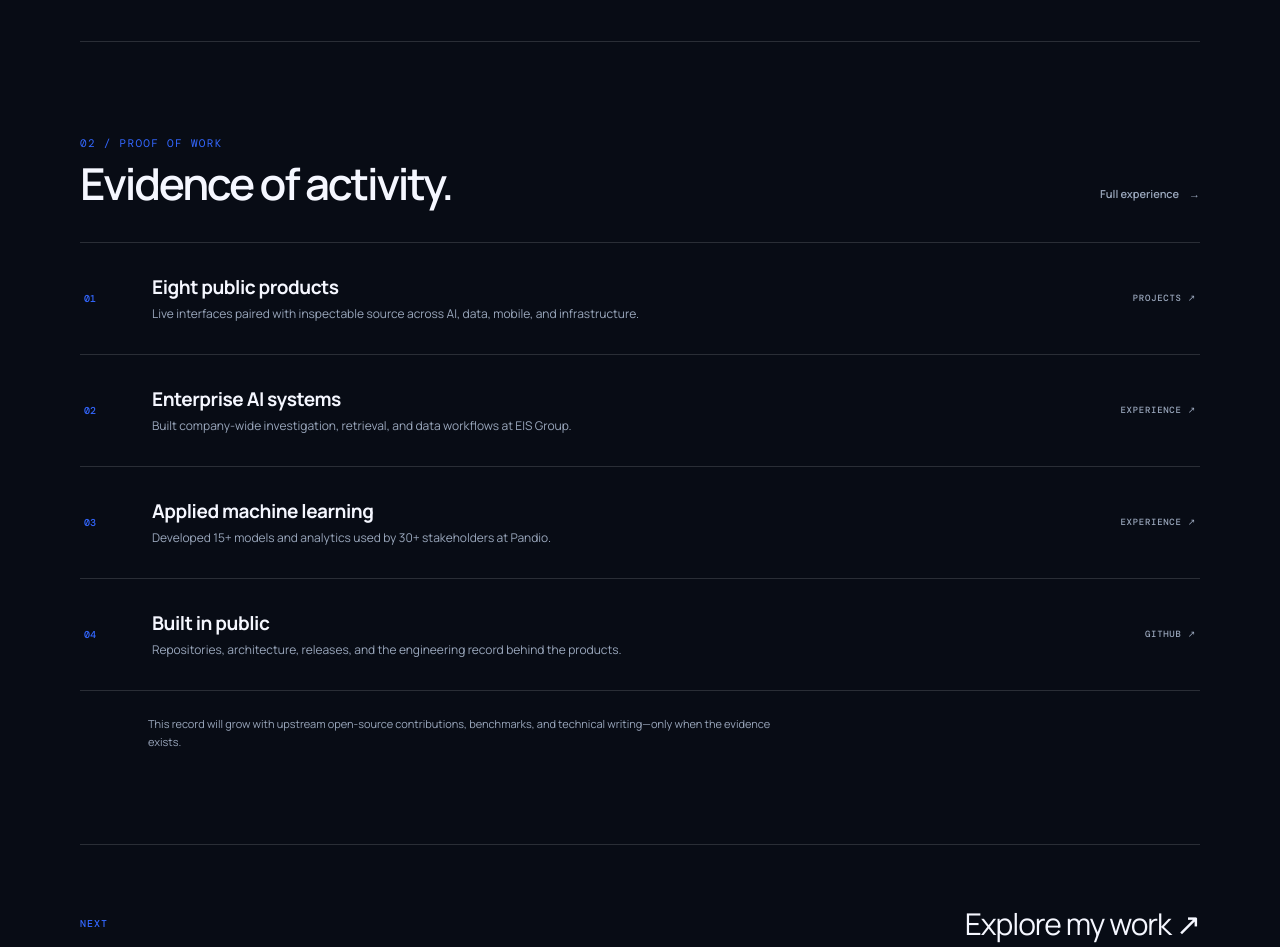
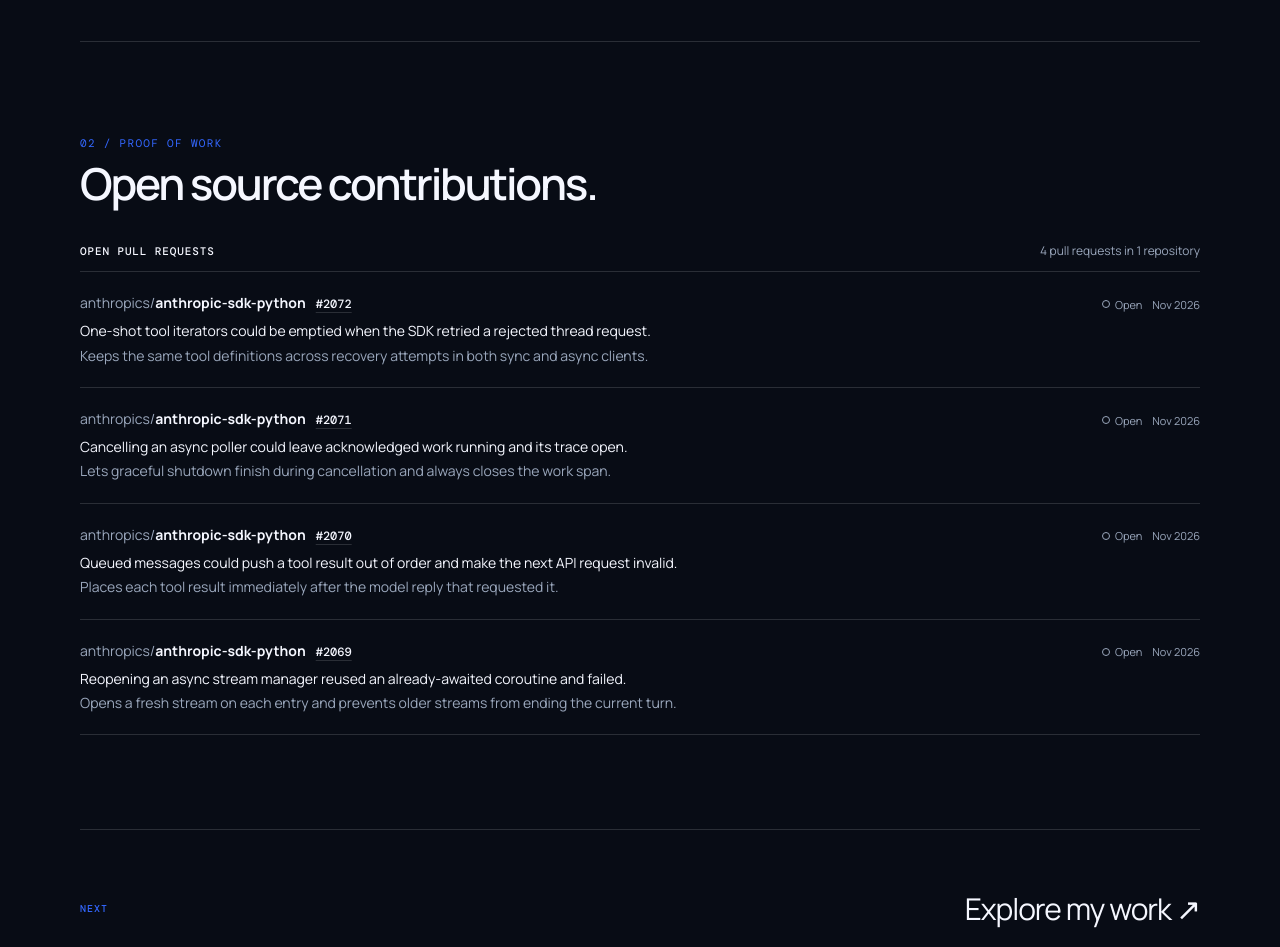
Before and after one commit to jonxsong/jonzhang, a plain HTML site: page dist/index.html in a window 1280 px wide. Shown: the part 1940-2887 px from the top of the page. Drawn offline with nearby package versions, Linux system fonts and the light colour scheme; a web font is replaced by a local one.

Commit message:
Show upstream open source contributions on homepage

```diff
--- a/dist/app.js
+++ b/dist/app.js
@@ -365,17 +365,19 @@ const translationsZh = {
   "Explore every project": "探索全部项目",
   "Full case cards, systems, status, live products, and source code.": "完整项目卡片、系统信息、状态、在线产品与源代码。",
   "02 / PROOF OF WORK": "02 / 工作证明",
-  "Evidence of activity.": "持续行动的证据。",
-  "Full experience": "完整工作经历",
-  "Eight public products": "八个公开产品",
-  "Live interfaces paired with inspectable source across AI, data, mobile, and infrastructure.": "涵盖 AI、数据、移动端和基础设施的在线产品，并附可查阅的源代码。",
-  "Enterprise AI systems": "企业级 AI 系统",
-  "Built company-wide investigation, retrieval, and data workflows at EIS Group.": "在 EIS Group 构建公司级调查、检索与数据工作流。",
-  "Applied machine learning": "应用机器学习",
-  "Developed 15+ models and analytics used by 30+ stakeholders at Pandio.": "在 Pandio 开发 15 个以上模型，以及服务 30 多位利益相关者的分析工具。",
-  "Built in public": "公开构建",
-  "Repositories, architecture, releases, and the engineering record behind the products.": "展示产品背后的代码仓库、架构、版本与工程记录。",
-  "This record will grow with upstream open-source contributions, benchmarks, and technical writing—only when the evidence exists.": "这份记录将随着上游开源贡献、基准测试和技术写作逐步增长——只在证据真实存在时呈现。",
+  "Open source contributions.": "开源贡献。",
+  "OPEN PULL REQUESTS": "开放的拉取请求",
+  "4 pull requests in 1 repository": "1 个仓库 · 4 个拉取请求",
+  "Open": "开放",
+  "Nov 2026": "2026 年 11 月",
+  "One-shot tool iterators could be emptied when the SDK retried a rejected thread request.": "线程请求被拒绝后，SDK 重试时可能耗尽只能遍历一次的工具迭代器。",
+  "Keeps the same tool definitions across recovery attempts in both sync and async clients.": "让同步和异步客户端在每次恢复尝试中都保留相同的工具定义。",
+  "Cancelling an async poller could leave acknowledged work running and its trace open.": "取消异步轮询器时，已确认的任务可能仍在运行，其追踪跨度也可能未关闭。",
+  "Lets graceful shutdown finish during cancellation and always closes the work span.": "让优雅停机在取消期间完成，并确保任务追踪跨度始终关闭。",
+  "Queued messages could push a tool result out of order and make the next API request invalid.": "排队的消息可能打乱工具结果的顺序，导致下一次 API 请求无效。",
+  "Places each tool result immediately after the model reply that requested it.": "将每个工具结果紧跟在发起调用的模型回复之后。",
+  "Reopening an async stream manager reused an already-awaited coroutine and failed.": "重新进入异步流管理器时会复用已等待过的协程，导致操作失败。",
+  "Opens a fresh stream on each entry and prevents older streams from ending the current turn.": "每次进入时打开新流，并防止旧流结束当前轮次。",
   "Where I’ve worked,": "我的工作经历，",
   "and what I built there.": "以及我在那里构建的成果。",
   "My work has moved from applied machine learning into enterprise data platforms and production GenAI systems.": "我的工作从应用机器学习逐步拓展到企业数据平台与生产级生成式 AI 系统。",
--- a/dist/index.html
+++ b/dist/index.html
@@ -25,7 +25,7 @@
     <link rel="preconnect" href="https://fonts.googleapis.com" />
     <link rel="preconnect" href="https://fonts.gstatic.com" crossorigin />
     <link href="https://fonts.googleapis.com/css2?family=DM+Mono:wght@300;400;500&family=Manrope:wght@400;500;600;700&family=Newsreader:ital,opsz,wght@1,6..72,500&display=swap" rel="stylesheet" />
-    <link rel="stylesheet" href="/styles.css?v=20261116-3" />
+    <link rel="stylesheet" href="/styles.css?v=20261117-1" />
   </head>
   <body class="home-page" data-page-title-en="Jon Zhang — GenAI / Full-Stack Engineer" data-page-title-zh="张凯淞 — 生成式 AI / 全栈工程师">
     <div class="sky" aria-hidden="true"><span class="orb orb-a"></span><span class="orb orb-b"></span><span class="orb orb-c"></span><span class="grain"></span></div>
@@ -107,15 +107,50 @@
         </div>
       </section>
 
-      <section class="home-panel proof-panel" aria-labelledby="proof-title">
-        <div class="editorial-heading reveal"><div><p class="section-kicker">02 / PROOF OF WORK</p><h2 id="proof-title">Evidence of activity.</h2></div><a href="/experience/">Full experience <span>→</span></a></div>
-        <div class="proof-list reveal">
-          <a class="proof-row" href="/projects/"><span class="proof-index">01</span><span><strong>Eight public products</strong><small>Live interfaces paired with inspectable source across AI, data, mobile, and infrastructure.</small></span><b>PROJECTS ↗</b></a>
-          <a class="proof-row" href="/experience/#eis"><span class="proof-index">02</span><span><strong>Enterprise AI systems</strong><small>Built company-wide investigation, retrieval, and data workflows at EIS Group.</small></span><b>EXPERIENCE ↗</b></a>
-          <a class="proof-row" href="/experience/#pandio"><span class="proof-index">03</span><span><strong>Applied machine learning</strong><small>Developed 15+ models and analytics used by 30+ stakeholders at Pandio.</small></span><b>EXPERIENCE ↗</b></a>
-          <a class="proof-row" href="https://github.com/jonxsong" target="_blank" rel="noreferrer"><span class="proof-index">04</span><span><strong>Built in public</strong><small>Repositories, architecture, releases, and the engineering record behind the products.</small></span><b>GITHUB ↗</b></a>
+      <section class="home-panel" id="open-source" aria-labelledby="open-source-title">
+        <div class="editorial-heading reveal">
+          <div><p class="section-kicker">02 / PROOF OF WORK</p><h2 id="open-source-title">Open source contributions.</h2></div>
         </div>
-        <p class="proof-note reveal">This record will grow with upstream open-source contributions, benchmarks, and technical writing—only when the evidence exists.</p>
+        <div class="contribution-group reveal">
+          <div class="contribution-group-heading">
+            <h3 id="open-prs-title">OPEN PULL REQUESTS</h3>
+            <span>4 pull requests in 1 repository</span>
+          </div>
+          <ul class="contribution-list" aria-labelledby="open-prs-title">
+            <li class="contribution">
+              <div class="contribution-header">
+                <a class="contribution-link" href="https://github.com/anthropics/anthropic-sdk-python/pull/2072" target="_blank" rel="noreferrer"><span class="contribution-repo"><span>anthropics/</span><strong>anthropic-sdk-python</strong></span> <span class="contribution-number">#2072</span></a>
+                <div class="contribution-meta"><span class="contribution-status">Open</span><time datetime="2026-11-17">Nov 2026</time></div>
+              </div>
+              <p class="contribution-issue">One-shot tool iterators could be emptied when the SDK retried a rejected thread request.</p>
+              <p class="contribution-change">Keeps the same tool definitions across recovery attempts in both sync and async clients.</p>
+            </li>
+            <li class="contribution">
+              <div class="contribution-header">
+                <a class="contribution-link" href="https://github.com/anthropics/anthropic-sdk-python/pull/2071" target="_blank" rel="noreferrer"><span class="contribution-repo"><span>anthropics/</span><strong>anthropic-sdk-python</strong></span> <span class="contribution-number">#2071</span></a>
+                <div class="contribution-meta"><span class="contribution-status">Open</span><time datetime="2026-11-17">Nov 2026</time></div>
+              </div>
+              <p class="contribution-issue">Cancelling an async poller could leave acknowledged work running and its trace open.</p>
+              <p class="contribution-change">Lets graceful shutdown finish during cancellation and always closes the work span.</p>
+            </li>
+            <li class="contribution">
+              <div class="contribution-header">
+                <a class="contribution-link" href="https://github.com/anthropics/anthropic-sdk-python/pull/2070" target="_blank" rel="noreferrer"><span class="contribution-repo"><span>anthropics/</span><strong>anthropic-sdk-python</strong></span> <span class="contribution-number">#2070</span></a>
+                <div class="contribution-meta"><span class="contribution-status">Open</span><time datetime="2026-11-17">Nov 2026</time></div>
+              </div>
+              <p class="contribution-issue">Queued messages could push a tool result out of order and make the next API request invalid.</p>
+              <p class="contribution-change">Places each tool result immediately after the model reply that requested it.</p>
+            </li>
+            <li class="contribution">
+              <div class="contribution-header">
+                <a class="contribution-link" href="https://github.com/anthropics/anthropic-sdk-python/pull/2069" target="_blank" rel="noreferrer"><span class="contribution-repo"><span>anthropics/</span><strong>anthropic-sdk-python</strong></span> <span class="contribution-number">#2069</span></a>
+                <div class="contribution-meta"><span class="contribution-status">Open</span><time datetime="2026-11-17">Nov 2026</time></div>
+              </div>
+              <p class="contribution-issue">Reopening an async stream manager reused an already-awaited coroutine and failed.</p>
+              <p class="contribution-change">Opens a fresh stream on each entry and prevents older streams from ending the current turn.</p>
+            </li>
+          </ul>
+        </div>
       </section>
 
       <aside class="next-page reveal"><p>Next</p><a href="/projects/">Explore my work <span>↗</span></a></aside>
@@ -127,6 +162,6 @@
       </footer>
     </main>
     <div class="toast" id="toast" role="status" aria-live="polite"></div>
-    <script src="/app.js?v=20261116-4"></script>
+    <script src="/app.js?v=20261117-1"></script>
   </body>
 </html>
--- a/dist/styles.css
+++ b/dist/styles.css
@@ -304,15 +304,25 @@ body.night { --ink:#f5f7ff; --muted:#9aa7bc; --paper:#080c15; --panel:rgba(17,27
 .project-index-more small { max-width:250px; margin-top:12px; color:var(--muted); font-size:11px; line-height:1.55; }
 .project-index-more>i { position:absolute; align-self:flex-end; font-size:22px; font-style:normal; }
 
-.proof-list { border-top:1px solid var(--line); }
-.proof-row { display:grid; grid-template-columns:46px 1fr auto; gap:22px; align-items:center; min-height:112px; padding:20px 4px; border-bottom:1px solid var(--line); transition:padding .2s ease,background .2s ease; }
-.proof-row:hover { padding-left:14px; padding-right:14px; background:rgba(255,255,255,.22); }
-.proof-index { color:var(--blue); font:500 10px "DM Mono",monospace; }
-.proof-row>span:nth-child(2) { display:flex; flex-direction:column; gap:5px; }
-.proof-row strong { font-size:19px; letter-spacing:-.025em; }
-.proof-row small { max-width:680px; color:var(--muted); font-size:12px; line-height:1.55; }
-.proof-row>b { color:var(--muted); font:500 9px "DM Mono",monospace; letter-spacing:.08em; }
-.proof-note { max-width:650px; margin:24px 0 0 68px; color:var(--muted); font-size:11px; line-height:1.6; }
+.contribution-group-heading { display:flex; flex-wrap:wrap; align-items:baseline; justify-content:space-between; gap:6px 16px; padding:0 0 12px; }
+.contribution-group-heading h3 { margin:0; font:500 11px/1.4 "DM Mono",monospace; letter-spacing:.08em; }
+.contribution-group-heading>span { color:var(--muted); font-size:12px; }
+.contribution-list { list-style:none; margin:0; padding:0; border-block:1px solid var(--line); }
+.contribution { padding:20px 0; }
+.contribution+.contribution { border-top:1px solid var(--line); }
+.contribution-header { display:flex; flex-wrap:wrap; align-items:baseline; justify-content:space-between; gap:5px 20px; margin-bottom:7px; }
+.contribution-link { display:inline-flex; flex-wrap:wrap; align-items:baseline; gap:2px 10px; min-width:0; font-size:14px; line-height:1.5; }
+.contribution-link:hover .contribution-number { text-decoration-color:currentColor; }
+.contribution-link:focus-visible { outline:2px solid currentColor; outline-offset:4px; border-radius:2px; }
+.contribution-repo { overflow-wrap:anywhere; }
+.contribution-repo>span,.contribution-meta,.contribution-change { color:var(--muted); }
+.contribution-repo>strong,.contribution-number { font-weight:700; }
+.contribution-number { font:500 12px/1.5 "DM Mono",monospace; text-decoration:underline; text-decoration-color:var(--line); text-underline-offset:4px; }
+.contribution-meta { display:flex; align-items:center; gap:10px; font-size:11px; white-space:nowrap; }
+.contribution-status { display:inline-flex; align-items:center; gap:5px; }
+.contribution-status::before { content:""; width:6px; height:6px; border:1px solid currentColor; border-radius:50%; }
+.contribution-issue,.contribution-change { max-width:76ch; margin:0; font-size:14px; line-height:1.6; }
+.contribution-change { margin-top:2px; }
 
 .site-footer { min-height:150px; display:grid; grid-template-columns:1fr auto auto; gap:34px; align-items:center; color:var(--muted); font:500 9px "DM Mono",monospace; letter-spacing:.08em; }
 .site-footer>div { display:flex; flex-direction:column; gap:5px; }
@@ -387,7 +397,7 @@ body.night { --ink:#f5f7ff; --muted:#9aa7bc; --paper:#080c15; --panel:rgba(17,27
 body.night .site-header { border-color:rgba(255,255,255,.13); }
 body.night .project-index-card,body.night .project-index-more,body.night .career-card,body.night .education-list article { border-color:rgba(255,255,255,.12); background:rgba(10,17,30,.58); }
 body.night .project-index-card:hover,body.night .project-index-more:hover { background:rgba(15,25,42,.78); }
-body.night .proof-row:hover,body.night .contact-directory>a:hover { background:rgba(255,255,255,.04); }
+body.night .contact-directory>a:hover { background:rgba(255,255,255,.04); }
 body.night .portrait-card { border-color:rgba(255,255,255,.12); }
 body.night .contact-icon { background:rgba(255,255,255,.04); }
 
@@ -417,11 +427,8 @@ body.night .contact-icon { background:rgba(255,255,255,.04); }
   .editorial-heading { align-items:flex-start; flex-direction:column; margin-bottom:26px; }
   .project-index-grid { grid-template-columns:1fr; }
   .project-index-more { min-height:220px; }
-  .proof-row { grid-template-columns:34px 1fr; gap:14px; }
-  .proof-row>b { grid-column:2; }
   .contact-directory>a { grid-template-columns:28px 42px 1fr; gap:12px; }
   .contact-directory>a>b { grid-column:3; }
-  .proof-note { margin-left:48px; }
   .site-footer { grid-template-columns:1fr auto; gap:22px; padding:30px 0; }
   .site-footer nav { grid-column:1/-1; grid-row:2; }
   .page-intro { padding:66px 0 58px; }
```
Also changed, not shown: 1 other file.
